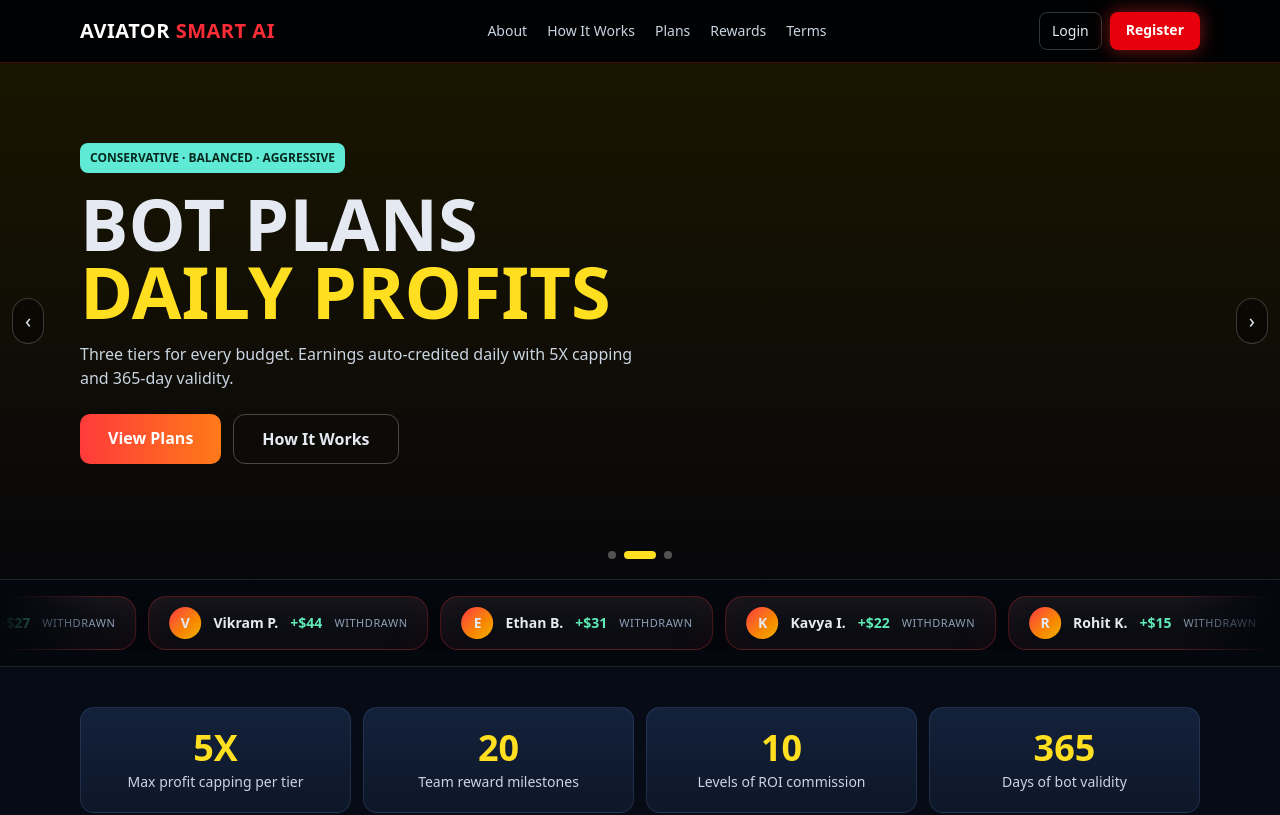
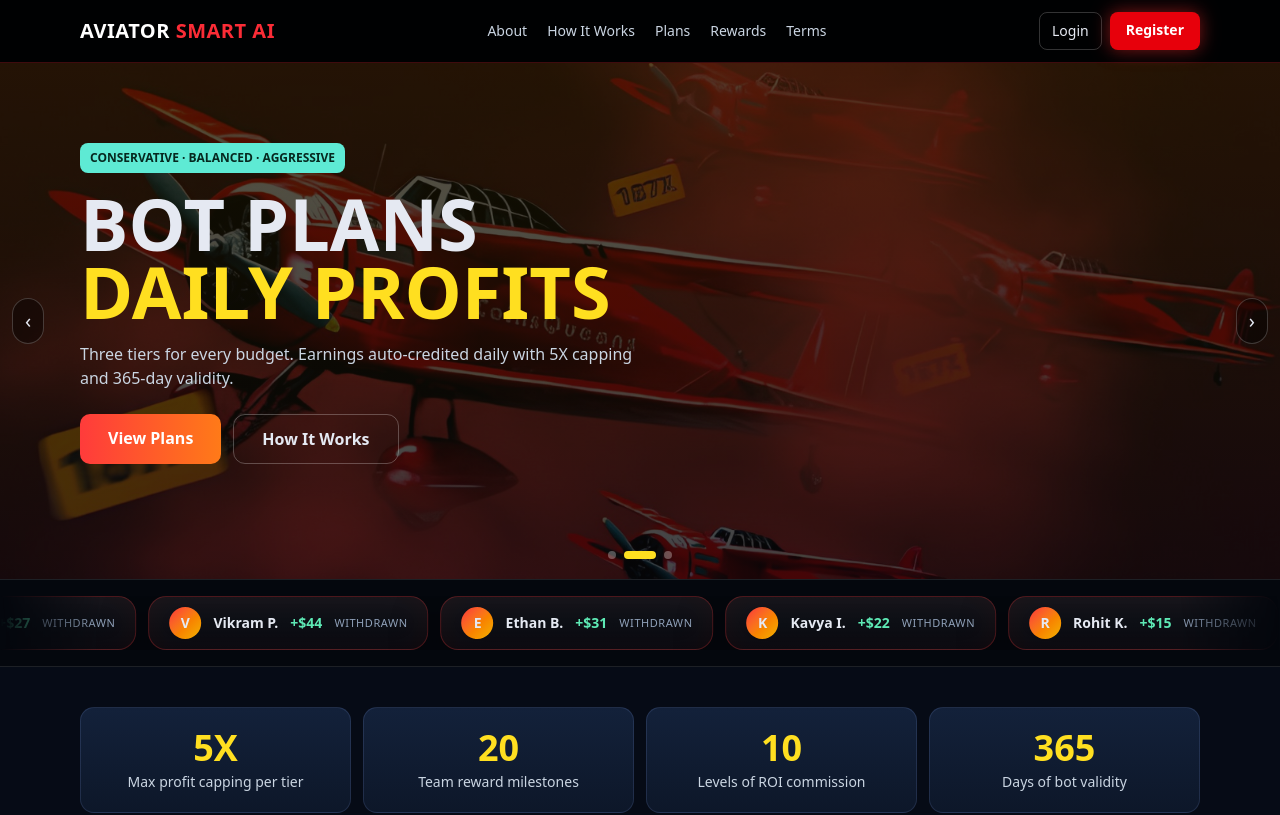
Before and after one commit to vermachhitiz70-byte/AVIATOR-PRO, a Next.js app: page / in a window 1280 px wide. Shown: the top 815 px of the page. Built offline with nearby package versions, Linux system fonts and the light colour scheme.

Commit message:
feat: hero banners subtle bg image behind all 3 slides

```diff
--- a/components/marketing.tsx
+++ b/components/marketing.tsx
@@ -100,6 +100,13 @@ export function HeroSlider() {
         touchX.current = null;
       }}
     >
+      <img
+        src="/hero-banners.png"
+        alt="" aria-hidden="true"
+        className="pointer-events-none absolute inset-0 h-full w-full object-cover opacity-25"
+        loading="lazy"
+        onError={(e) => { e.currentTarget.style.display = "none"; }}
+      />
       <div className="relative mx-auto max-w-6xl px-4 pb-16 pt-14 md:pb-24 md:pt-20">
         <div className="min-h-[300px] max-w-3xl md:min-h-[340px]">
           <AnimatePresence mode="wait">
```
Also changed, not shown: public/hero-banners.png (added).
